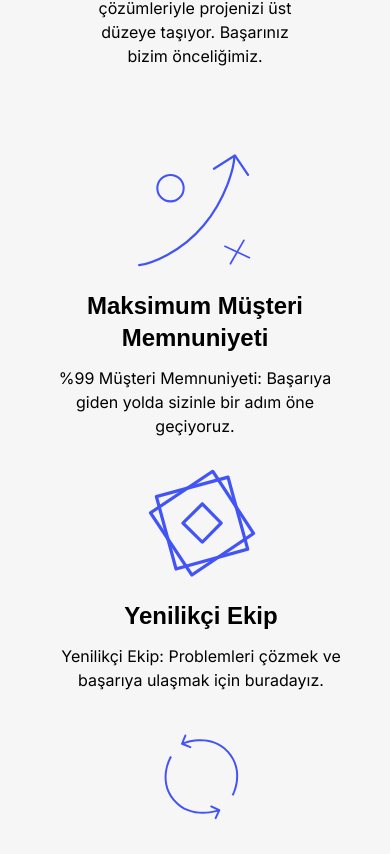
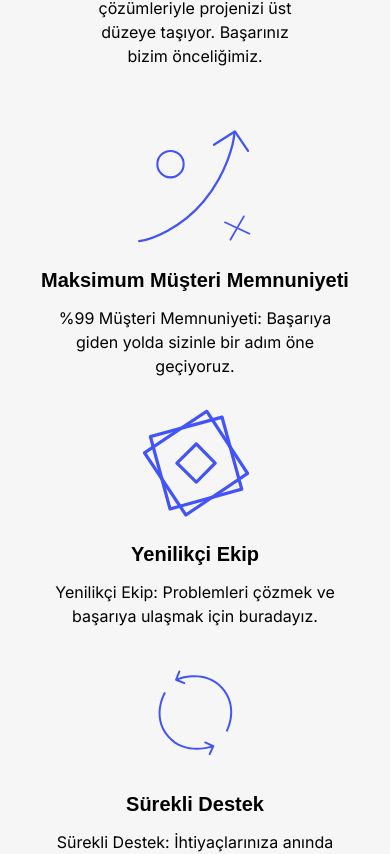
Before and after one commit to tw4/elgosoft, a Next.js app: page / in a window 390 px wide. Shown: the part 1599-2453 px from the top of the page. Built offline with nearby package versions, Linux system fonts and the light colour scheme.

Commit message:
update home page card flex to grid

```diff
--- a/app/page.tsx
+++ b/app/page.tsx
@@ -59,19 +59,21 @@ const Home = () => {
           <span className="text-blue-500"> tutkulu </span> ve
           <span className="text-blue-500"> meraklı </span> bir ekip
         </h2>
-        <p className="pr-40 pl-40 text-center mt-5 md:pr-20 md:pl-20 sm:pr-10 sm:pl-10">
+        <p className="pr-40 pl-40 text-center mt-5 lg:pr-10 lg:pl-10 md:pr-20 md:pl-20 sm:pr-10 sm:pl-10">
           İşletmenizin başarısı için buradayız. Tutkulu ve meraklı ekibimiz,
           kullanıcı odaklı tasarımlar ve inovatif yazılım çözümleriyle projenizi
           üst düzeye taşıyor. Başarınız bizim önceliğimiz.
         </p>
-        <div className="flex flex-row justify-center items-center space-x-3 mt-20 sm:flex-col sm:space-y-5">
+        <div className="grid grid-cols-3 gap-5 mt-14 lg:grid-cols-2 sm:grid-cols-1">
           <div className="text-center space-y-3">
             <img
               className="m-auto h-[130px]"
               src="/assets/icon-1.svg"
               alt="icon"
             />
-            <h3 className="font-bold text-2xl">Maksimum Müşteri Memnuniyeti</h3>
+            <h3 className="font-bold text-2xl lg:h-14 lg:text-xl sm:h-fit ">
+              Maksimum Müşteri Memnuniyeti
+            </h3>
             <p>
               %99 Müşteri Memnuniyeti: Başarıya giden yolda sizinle bir adım öne
               geçiyoruz.
@@ -83,7 +85,9 @@ const Home = () => {
               src="/assets/icon-2.svg"
               alt="icon"
             />
-            <h3 className="font-bold text-2xl">Yenilikçi Ekip</h3>
+            <h3 className="font-bold text-2xl lg:h-14 lg:text-xl sm:h-fit">
+              Yenilikçi Ekip
+            </h3>
             <p>
               Yenilikçi Ekip: Problemleri çözmek ve başarıya ulaşmak için
               buradayız.
@@ -95,7 +99,9 @@ const Home = () => {
               src="/assets/icon-3.svg"
               alt="icon"
             />
-            <h3 className="font-bold text-2xl">Sürekli Destek</h3>
+            <h3 className="font-bold text-2xl lg:h-12 lg:text-xl sm:h-fit">
+              Sürekli Destek
+            </h3>
             <p>
               Sürekli Destek: İhtiyaçlarınıza anında çözüm sunan bir ekibin
               yanında olun.
```
